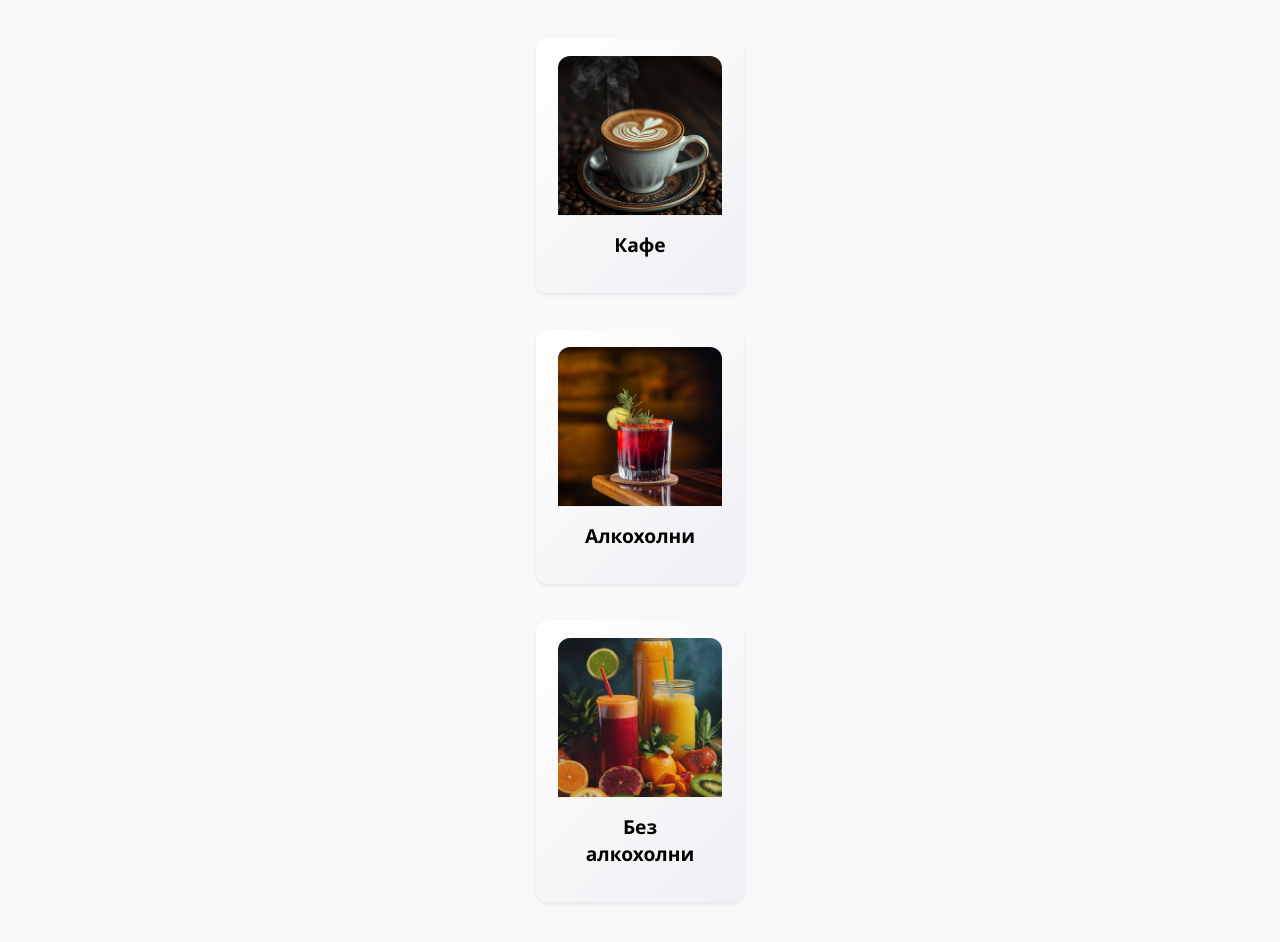
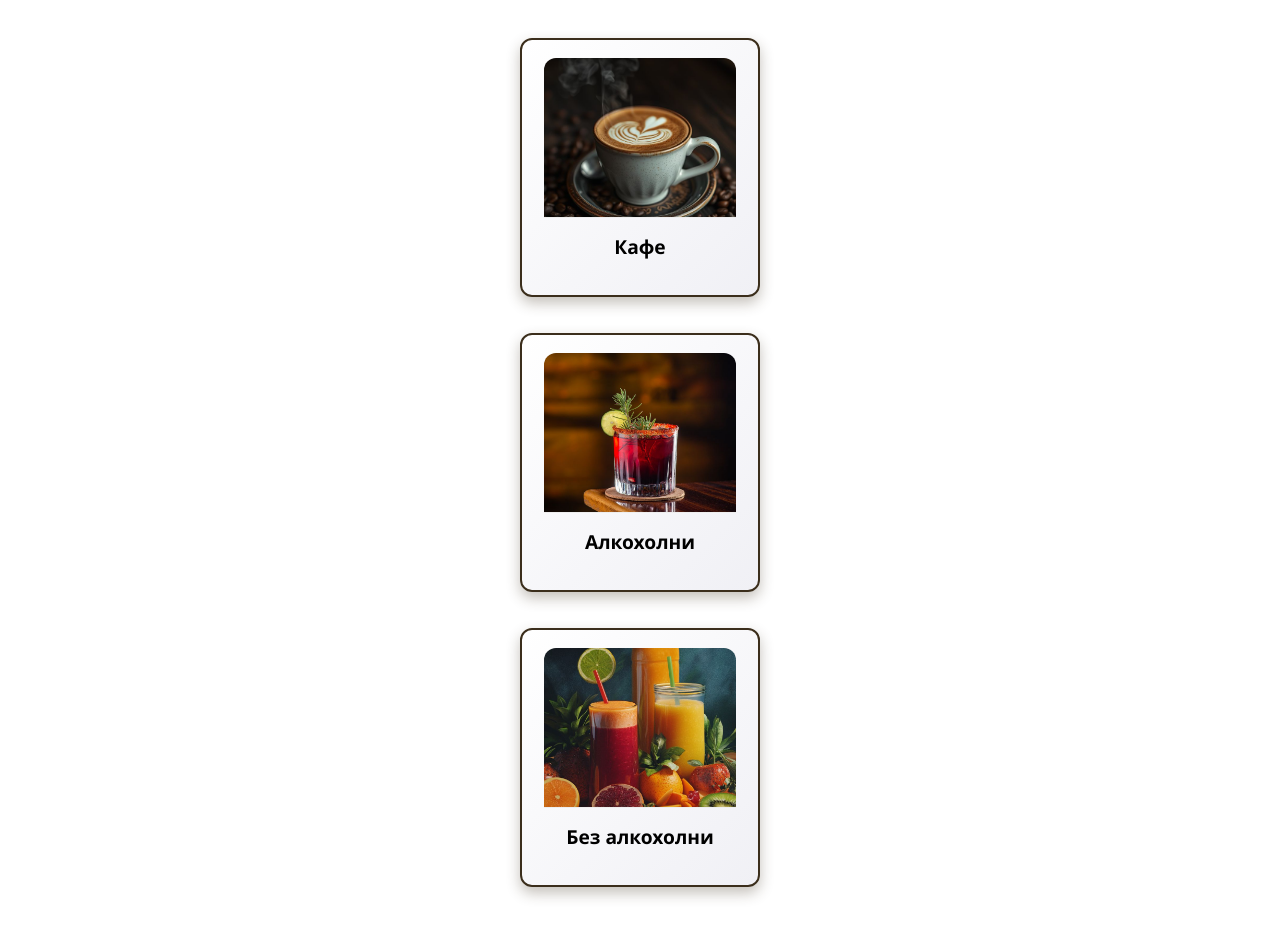
Before and after one commit to tejka8/kvartBarMenu, a plain HTML site: page index.html in a window 1280 px wide. Shown: the part 266-1208 px from the top of the page. Drawn offline with nearby package versions, Linux system fonts and the light colour scheme.

Commit message:
corrected main cards

```diff
--- a/css/style.css
+++ b/css/style.css
@@ -5,7 +5,6 @@ html, body {
     width: 100%;
     max-width: 100%;
     font-family: 'Inter', sans-serif;
-    background-color: #f8f9fa;
 }
 
 /* Лого - да не го проширува екран и да се прилагодува */
--- a/index.html
+++ b/index.html
@@ -46,19 +46,19 @@
 <div class="container py-4">
         <div id="mainDiv" class="container d-flex flex-column justify-content-center align-items-center gap-3 py-3" style="overflow-x: hidden;">
 
-            <div class="card shadow-sm border-0" style="width: 13rem; cursor:pointer" onclick="showCategory('coffee')">
+            <div class="card" onclick="showCategory('coffee')">
                 <img class="card-img-top" src="img/coffee_cover.jpg" alt="Card image cap" />
                 <div class="card-body">
                     <h2 id="titleCoffee" class="card-text fw-bolder">Coffee</h2>
                 </div>
             </div>
-            <div class="card shadow-sm border-0" style="width: 13rem; cursor:pointer" onclick="showCategory('alcoholic')">
+            <div class="card"  onclick="showCategory('alcoholic')">
                 <img class="card-img-top" src="img/coctail.jpg" alt="Card image cap" />
                 <div class="card-body">
                     <h2 id="titleAlcoholic" class="card-text fw-bolder">Alcoholic</h2>
                 </div>
             </div>
-            <div class="card card shadow-sm border-0" style="width: 13rem; flex-shrink: 0;">
+            <div class="card" >
                 <img class="card-img-top" src="img/juices.jpg" alt="Card image cap" />
                 <div class="card-body">
                     <h2 id="titleNonAlcoholic" class="card-text fw-bolder">Non Alcoholic</h2>
```
